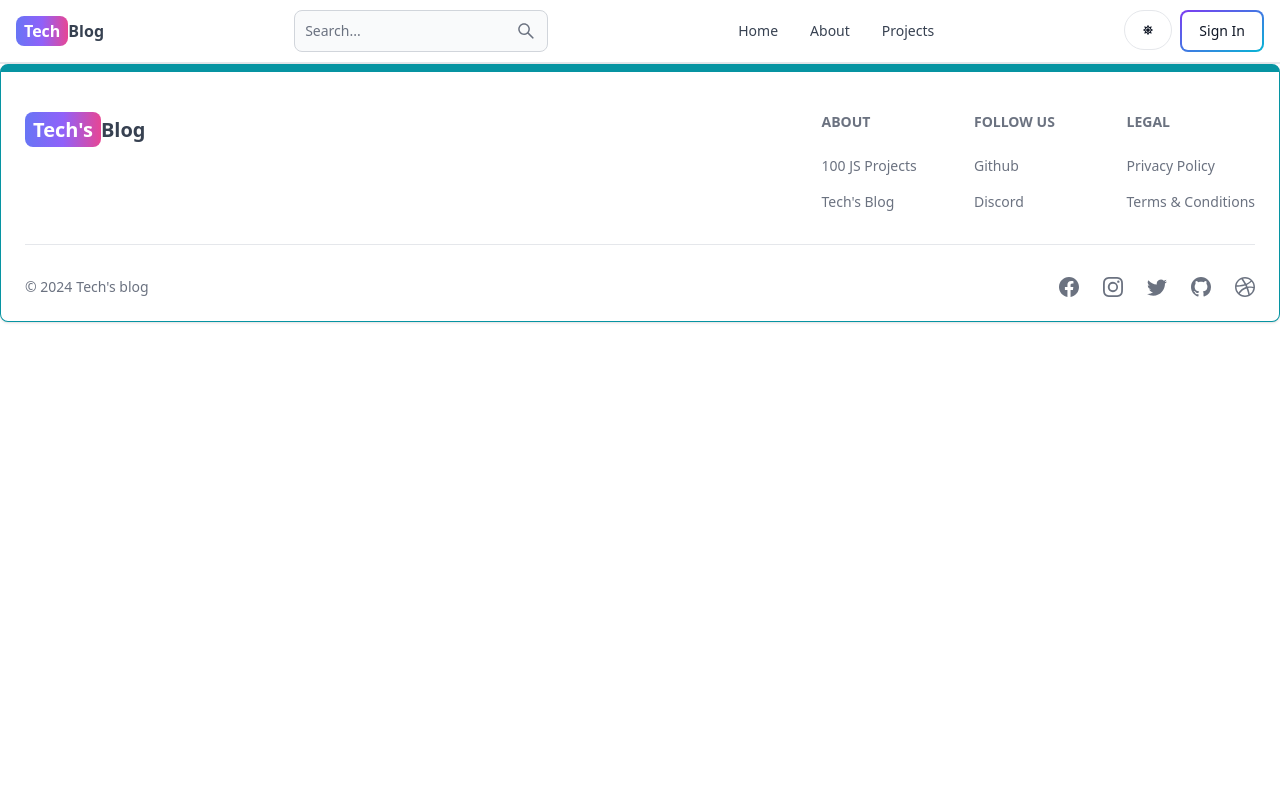
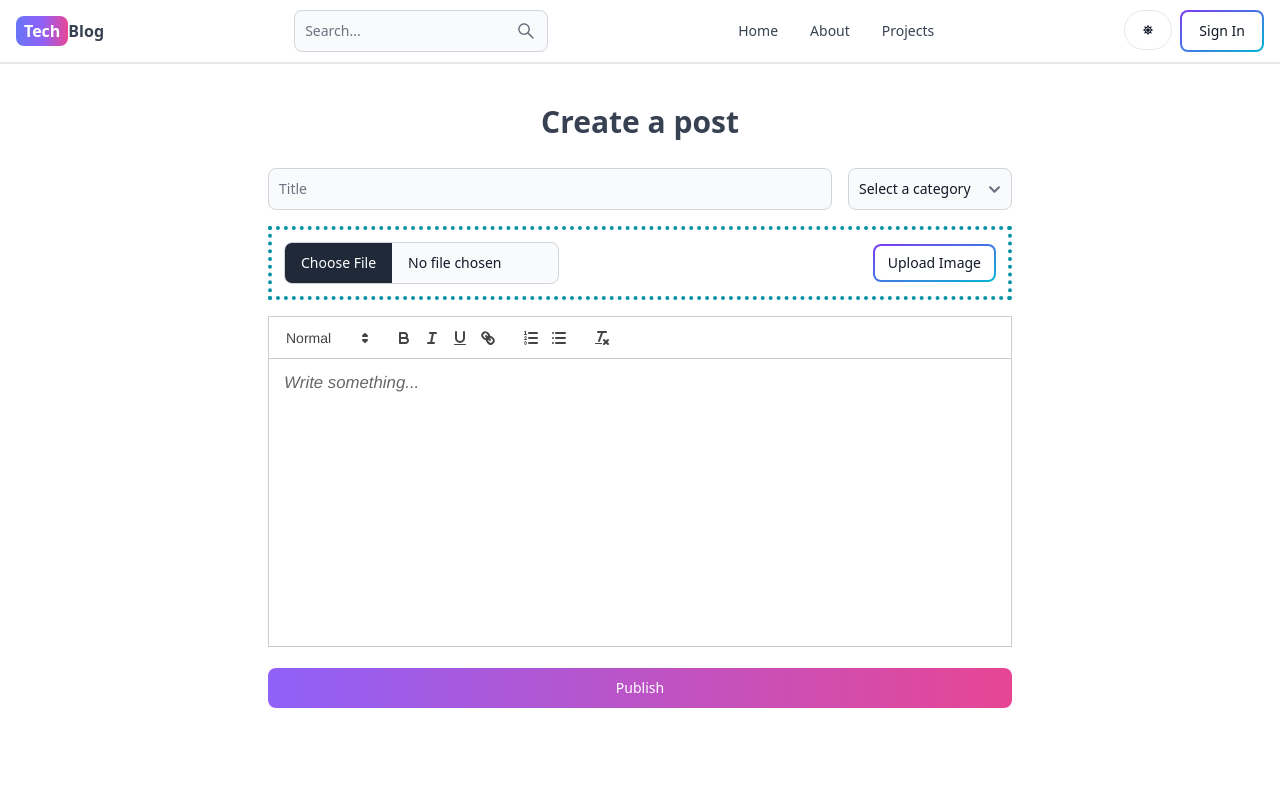
Before and after one commit to AlbertCEO/techblog, a React (Vite) app in the folder Client/: page /create-post in a window 1280 px wide. Shown: the top 800 px of the page. Built offline with nearby package versions, Linux system fonts and the light colour scheme; no server answers.

Commit message:
Adding CreatePost UI

```diff
--- a/Client/package.json
+++ b/Client/package.json
@@ -17,6 +17,7 @@
     "react-circular-progressbar": "^2.1.0",
     "react-dom": "^18.2.0",
     "react-icons": "^5.0.1",
+    "react-quill": "^2.0.0",
     "react-redux": "^9.1.0",
     "react-router-dom": "^6.22.0",
     "redux-persist": "^6.0.0"
--- a/Client/src/App.jsx
+++ b/Client/src/App.jsx
@@ -9,6 +9,8 @@ import Projects from './Pages/Projects'
 import Header from './components/Header'
 import Footer from './components/Footer'
 import PrivateRoute from './components/PrivateRoute'
+import OnlyAdminPrivateRoute from './components/OnlyAdminPrivateRoute'
+import CreatePost from './Pages/CreatePost'
 
 
 export default function App() {
@@ -24,6 +26,9 @@ export default function App() {
          <Route element={<PrivateRoute />}>
       <Route path="/Dashboard" element={<Dashboard />} />
         </Route>
+         <Route element={<OnlyAdminPrivateRoute />}>
+        </Route>
+      <Route path="/create-post" element={<CreatePost />} />
     </Routes>
     <Footer />
    </BrowserRouter>
--- /dev/null
+++ b/Client/src/Pages/CreatePost.jsx
@@ -0,0 +1,165 @@
+import { Alert, Button, FileInput, Select, TextInput } from 'flowbite-react';
+import ReactQuill from 'react-quill';
+import 'react-quill/dist/quill.snow.css';
+import {
+  getDownloadURL,
+  getStorage,
+  ref,
+  uploadBytesResumable,
+} from 'firebase/storage';
+import { app } from '../firebase';
+import { useState } from 'react';
+import { CircularProgressbar } from 'react-circular-progressbar';
+import 'react-circular-progressbar/dist/styles.css';
+import { useNavigate } from 'react-router-dom';
+
+export default function CreatePost() {
+  const [file, setFile] = useState(null);
+  const [imageUploadProgress, setImageUploadProgress] = useState(null);
+  const [imageUploadError, setImageUploadError] = useState(null);
+  const [formData, setFormData] = useState({});
+  const [publishError, setPublishError] = useState(null);
+
+  const navigate = useNavigate();
+
+  const handleUpdloadImage = async () => {
+    try {
+      if (!file) {
+        setImageUploadError('Please select an image');
+        return;
+      }
+      setImageUploadError(null);
+      const storage = getStorage(app);
+      const fileName = new Date().getTime() + '-' + file.name;
+      const storageRef = ref(storage, fileName);
+      const uploadTask = uploadBytesResumable(storageRef, file);
+      uploadTask.on(
+        'state_changed',
+        (snapshot) => {
+          const progress =
+            (snapshot.bytesTransferred / snapshot.totalBytes) * 100;
+          setImageUploadProgress(progress.toFixed(0));
+        },
+        (error) => {
+          setImageUploadError('Image upload failed');
+          setImageUploadProgress(null);
+        },
+        () => {
+          getDownloadURL(uploadTask.snapshot.ref).then((downloadURL) => {
+            setImageUploadProgress(null);
+            setImageUploadError(null);
+            setFormData({ ...formData, image: downloadURL });
+          });
+        }
+      );
+    } catch (error) {
+      setImageUploadError('Image upload failed');
+      setImageUploadProgress(null);
+      console.log(error);
+    }
+  };
+  const handleSubmit = async (e) => {
+    e.preventDefault();
+    try {
+      const res = await fetch('/api/post/create', {
+        method: 'POST',
+        headers: {
+          'Content-Type': 'application/json',
+        },
+        body: JSON.stringify(formData),
+      });
+      const data = await res.json();
+      if (!res.ok) {
+        setPublishError(data.message);
+        return;
+      }
+
+      if (res.ok) {
+        setPublishError(null);
+        navigate(`/post/${data.slug}`);
+      }
+    } catch (error) {
+      setPublishError('Something went wrong');
+    }
+  };
+  return (
+    <div className='p-3 max-w-3xl mx-auto min-h-screen'>
+      <h1 className='text-center text-3xl my-7 font-semibold'>Create a post</h1>
+      <form className='flex flex-col gap-4' onSubmit={handleSubmit}>
+        <div className='flex flex-col gap-4 sm:flex-row justify-between'>
+          <TextInput
+            type='text'
+            placeholder='Title'
+            required
+            id='title'
+            className='flex-1'
+            onChange={(e) =>
+              setFormData({ ...formData, title: e.target.value })
+            }
+          />
+          <Select
+            onChange={(e) =>
+              setFormData({ ...formData, category: e.target.value })
+            }
+          >
+            <option value='uncategorized'>Select a category</option>
+            <option value='javascript'>JavaScript</option>
+            <option value='reactjs'>React.js</option>
+            <option value='nextjs'>Next.js</option>
+          </Select>
+        </div>
+        <div className='flex gap-4 items-center justify-between border-4 border-teal-500 border-dotted p-3'>
+          <FileInput
+            type='file'
+            accept='image/*'
+            onChange={(e) => setFile(e.target.files[0])}
+          />
+          <Button
+            type='button'
+            gradientDuoTone='purpleToBlue'
+            size='sm'
+            outline
+            onClick={handleUpdloadImage}
+            disabled={imageUploadProgress}
+          >
+            {imageUploadProgress ? (
+              <div className='w-16 h-16'>
+                <CircularProgressbar
+                  value={imageUploadProgress}
+                  text={`${imageUploadProgress || 0}%`}
+                />
+              </div>
+            ) : (
+              'Upload Image'
+            )}
+          </Button>
+        </div>
+        {imageUploadError && <Alert color='failure'>{imageUploadError}</Alert>}
+        {formData.image && (
+          <img
+            src={formData.image}
+            alt='upload'
+            className='w-full h-72 object-cover'
+          />
+        )}
+        <ReactQuill
+          theme='snow'
+          placeholder='Write something...'
+          className='h-72 mb-12'
+          required
+          onChange={(value) => {
+            setFormData({ ...formData, content: value });
+          }}
+        />
+        <Button type='submit' gradientDuoTone='purpleToPink'>
+          Publish
+        </Button>
+        {publishError && (
+          <Alert className='mt-5' color='failure'>
+            {publishError}
+          </Alert>
+        )}
+      </form>
+    </div>
+  );
+}
--- /dev/null
+++ b/Client/src/components/OnlyAdminPrivateRoute.jsx
@@ -0,0 +1,10 @@
+import React from 'react'
+import { useSelector } from 'react-redux'
+import { Outlet, Navigate } from 'react-router-dom'
+
+function OnlyAdminPrivateRoute() {
+    const { currentUser } = useSelector((state) => state.user)
+  return currentUser && currentUser.isAdmin ? <Outlet /> : <Navigate to='/SignIn' />
+}
+
+export default OnlyAdminPrivateRoute
--- a/Client/src/index.css
+++ b/Client/src/index.css
@@ -1,3 +1,42 @@
 @tailwind base;
 @tailwind components;
 @tailwind utilities;
+
+
+body {
+    height: 100vh;
+  }
+
+  .ql-editor {
+    font-size: 1.05rem;
+  }
+
+  .post-content p {
+    margin-bottom: 0.5rem;
+  }
+
+  .post-content h1 {
+    font-size: 1.5rem;
+    font-weight: 600;
+    font-family: sans-serif;
+    margin: 1.5rem 0;
+  }
+
+  .post-content h2 {
+    font-size: 1.4rem;
+    font-family: sans-serif;
+    margin: 1.5rem 0;
+  }
+
+  .post-content a {
+    color: rgb(73, 149, 199);
+    text-decoration: none;
+  }
+
+  .post-content a:hover {
+    text-decoration: underline;
+  }
+
+  .dark .post-content a {
+    color: red;
+  }
```
Also changed, not shown: 2 other files (tests, documents, lock files or other folders).
